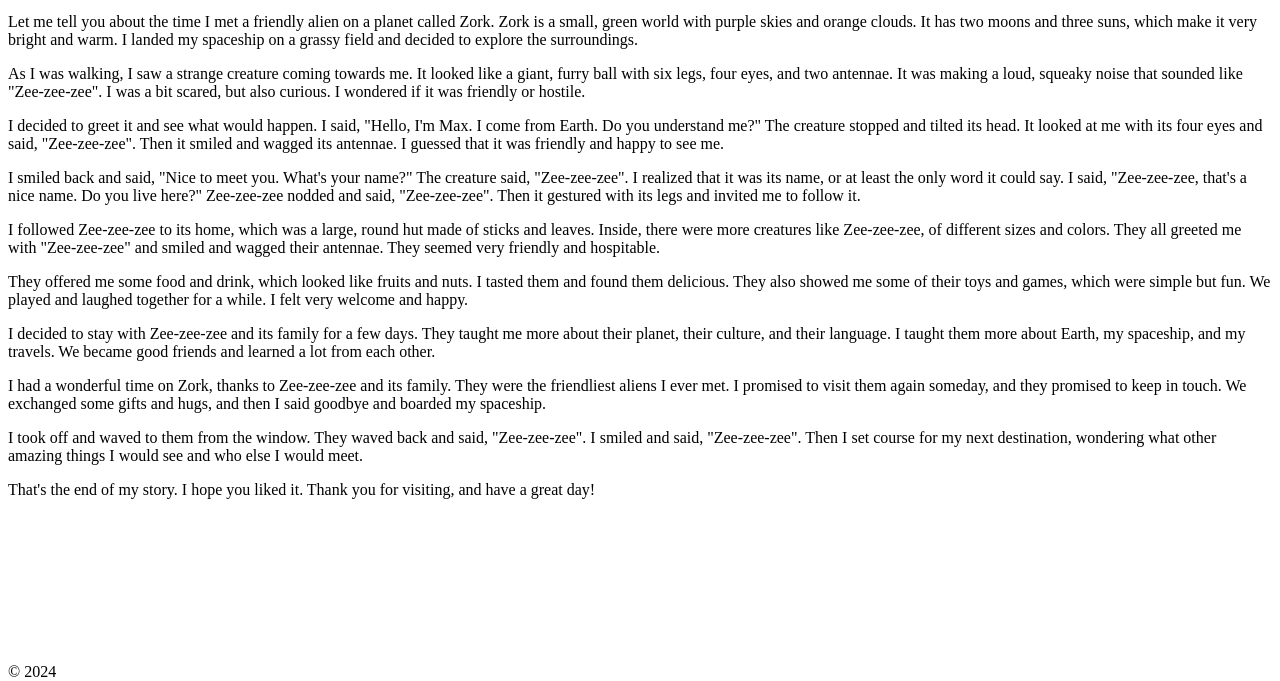
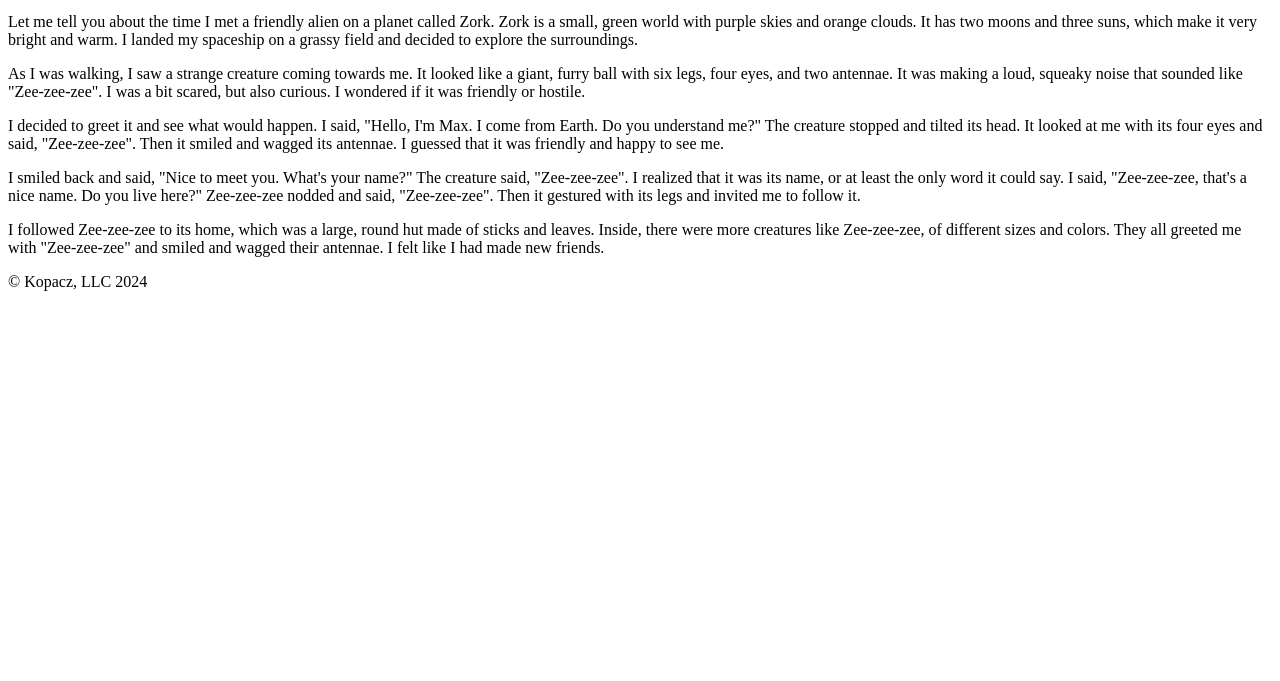
Before and after one commit to FritzThird/my-test, a plain HTML site: page index.html in a window 1280 px wide. Shown: the part 119-800 px from the top of the page. Drawn offline with Linux system fonts and the light colour scheme.

Commit message:
Update index.html

```diff
--- a/index.html
+++ b/index.html
@@ -1,6 +1,7 @@
 <!DOCTYPE html>
 <html lang="en">
 <head>
+  <meta name="viewport" content="width=device-width, initial-scale=1.0">
   <title>Hello and what?</title>
 </head>
 <body>
@@ -10,16 +11,15 @@
   <p>As I was walking, I saw a strange creature coming towards me. It looked like a giant, furry ball with six legs, four eyes, and two antennae. It was making a loud, squeaky noise that sounded like "Zee-zee-zee". I was a bit scared, but also curious. I wondered if it was friendly or hostile.</p>
   <p>I decided to greet it and see what would happen. I said, "Hello, I'm Max. I come from Earth. Do you understand me?" The creature stopped and tilted its head. It looked at me with its four eyes and said, "Zee-zee-zee". Then it smiled and wagged its antennae. I guessed that it was friendly and happy to see me.</p>
   <p>I smiled back and said, "Nice to meet you. What's your name?" The creature said, "Zee-zee-zee". I realized that it was its name, or at least the only word it could say. I said, "Zee-zee-zee, that's a nice name. Do you live here?" Zee-zee-zee nodded and said, "Zee-zee-zee". Then it gestured with its legs and invited me to follow it.</p>
-  <p>I followed Zee-zee-zee to its home, which was a large, round hut made of sticks and leaves. Inside, there were more creatures like Zee-zee-zee, of different sizes and colors. They all greeted me with "Zee-zee-zee" and smiled and wagged their antennae. They seemed very friendly and hospitable.</p>
-  <p>They offered me some food and drink, which looked like fruits and nuts. I tasted them and found them delicious. They also showed me some of their toys and games, which were simple but fun. We played and laughed together for a while. I felt very welcome and happy.</p>
-  <p>I decided to stay with Zee-zee-zee and its family for a few days. They taught me more about their planet, their culture, and their language. I taught them more about Earth, my spaceship, and my travels. We became good friends and learned a lot from each other.</p>
-  <p>I had a wonderful time on Zork, thanks to Zee-zee-zee and its family. They were the friendliest aliens I ever met. I promised to visit them again someday, and they promised to keep in touch. We exchanged some gifts and hugs, and then I said goodbye and boarded my spaceship.</p>
-  <p>I took off and waved to them from the window. They waved back and said, "Zee-zee-zee". I smiled and said, "Zee-zee-zee". Then I set course for my next destination, wondering what other amazing things I would see and who else I would meet.</p>
-  <p>That's the end of my story. I hope you liked it. Thank you for visiting, and have a great day!</p>
+  <p>I followed Zee-zee-zee to its home, which was a large, round hut made of sticks and leaves. Inside, there were more creatures like Zee-zee-zee, of different sizes and colors. They all greeted me with "Zee-zee-zee" and smiled and wagged their antennae. I felt like I had made new friends.</p>
 
-<footer style="position: absolute; bottom: 0;">
-  <div>© <script>document.write(new Date().getFullYear())</script></div>
-</footer>
+  <footer>
+    <div>© Kopacz, LLC <span id="year"></span></div>
+  </footer>
 
+  <script>
+    var year = new Date().getFullYear();
+    document.getElementById("year").innerHTML = year;
+  </script>
 </body>
 </html>
```
